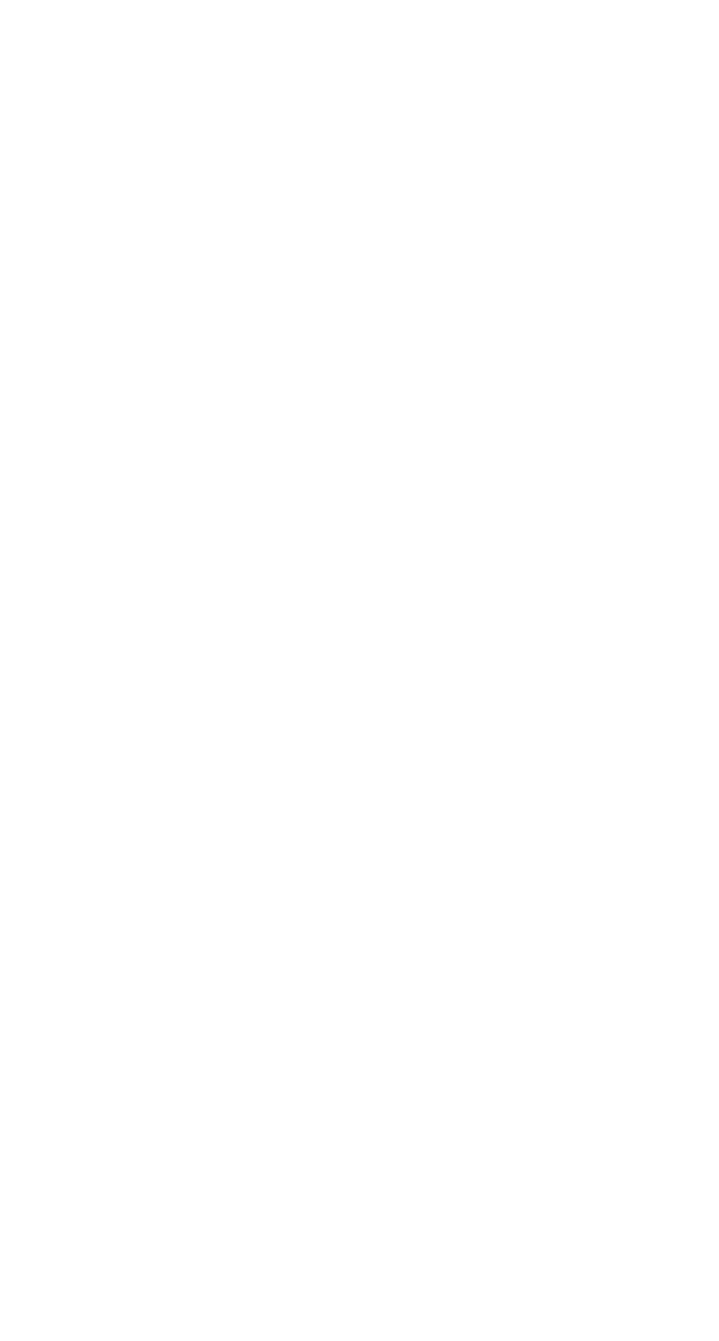
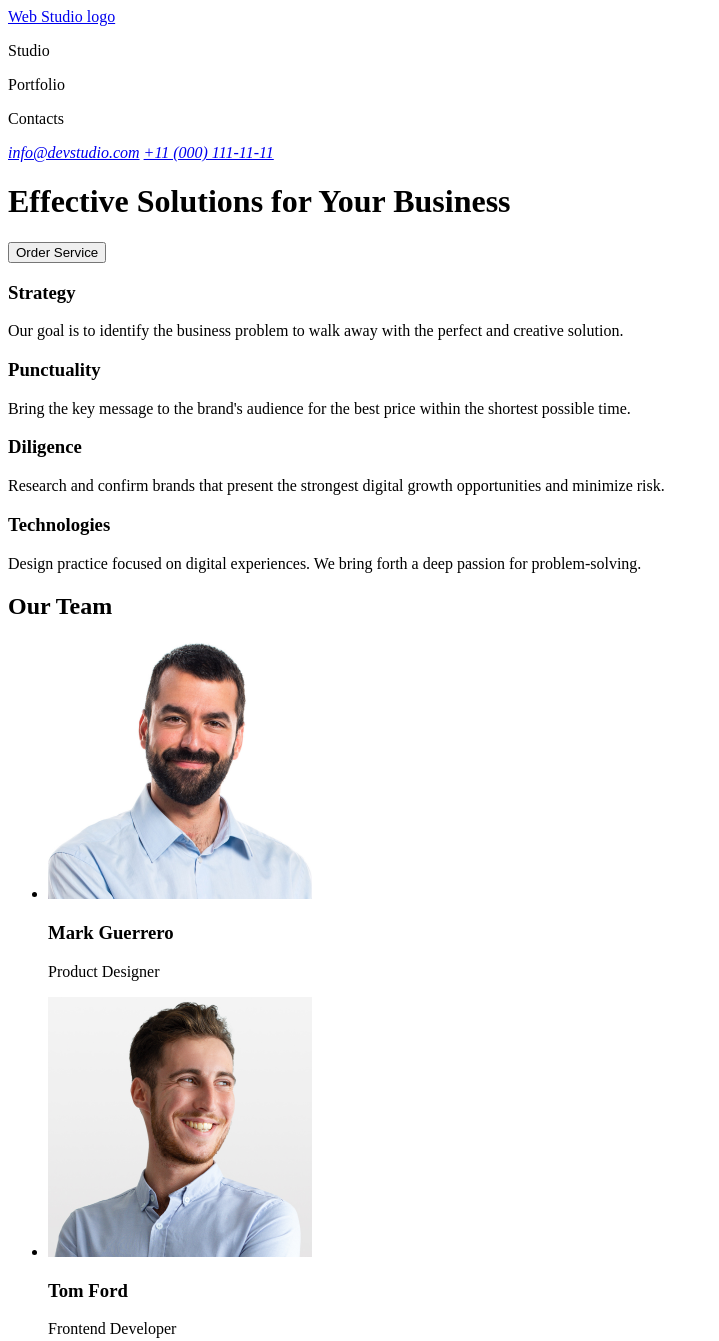
Before and after one commit to viktoriia-volvich/goit-markup-hw-01, a plain HTML site: page index.html in a window 1280 px wide. Shown: the top 1341 px of the page, without its empty margins (0-719 px from the left). Before the commit the page ends 800 px from the top, so only its background shows below. Drawn offline with Linux system fonts and the light colour scheme.

Commit message:
add images

```diff
--- a/index.html
+++ b/index.html
@@ -3,7 +3,96 @@
   <head>
     <meta charset="UTF-8" />
     <meta name="viewport" content="width=device-width, initial-scale=1.0" />
-    <title>Document</title>
+    <title>WEBSTUDIO</title>
   </head>
-  <body></body>
+
+  <body>
+    <header>
+      <a href="https://www.placeholder.com">Web Studio logo</a>
+      <nav>
+        <p>Studio</p>
+        <p>Portfolio</p>
+        <p>Contacts</p>
+      </nav>
+      <address>
+        <a href="mailto:info@devstudio.com">info@devstudio.com</a>
+        <a href="tel:+110001111111">+11 (000) 111-11-11</a>
+      </address>
+    </header>
+
+    <main>
+      <h1>Effective Solutions for Your Business</h1>
+      <button type="button">Order Service</button>
+
+      <section>
+        <h3>Strategy</h3>
+        <p>
+          Our goal is to identify the business problem to walk away with the
+          perfect and creative solution.
+        </p>
+        <h3>Punctuality</h3>
+        <p>
+          Bring the key message to the brand's audience for the best price
+          within the shortest possible time.
+        </p>
+        <h3>Diligence</h3>
+        <p>
+          Research and confirm brands that present the strongest digital growth
+          opportunities and minimize risk.
+        </p>
+        <h3>Technologies</h3>
+        <p>
+          Design practice focused on digital experiences. We bring forth a deep
+          passion for problem-solving.
+        </p>
+      </section>
+
+      <section>
+        <h2>Our Team</h2>
+
+        <ul>
+          <li>
+            <img
+              src="images/img.png"
+              alt="Mark Guerrero"
+              width="264"
+              height="260"
+            />
+            <h3>Mark Guerrero</h3>
+            <p>Product Designer</p>
+          </li>
+          <li>
+            <img
+              src="images/img (2).png"
+              alt="Tom Ford"
+              width="264"
+              height="260"
+            />
+            <h3>Tom Ford</h3>
+            <p>Frontend Developer</p>
+          </li>
+          <li>
+            <img
+              src="images/img (3).png"
+              alt="Camila Garcia"
+              width="264"
+              height="260"
+            />
+            <h3>Camila Garcia</h3>
+            <p>Marketing</p>
+          </li>
+          <li>
+            <img
+              src="images/img (4).png"
+              alt="Daniel Wilson"
+              width="264"
+              height="260"
+            />
+            <h3>Daniel Wilson</h3>
+            <p>UI Designer</p>
+          </li>
+        </ul>
+      </section>
+    </main>
+  </body>
 </html>
```
Also changed, not shown: images/img (2).png (added), images/img (3).png (added), images/img (4).png (added), images/img.png (added).
